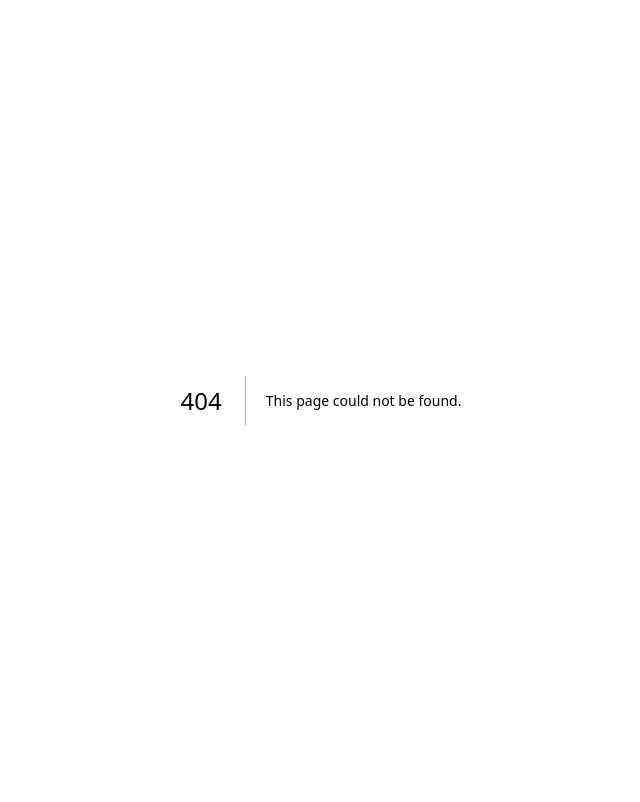
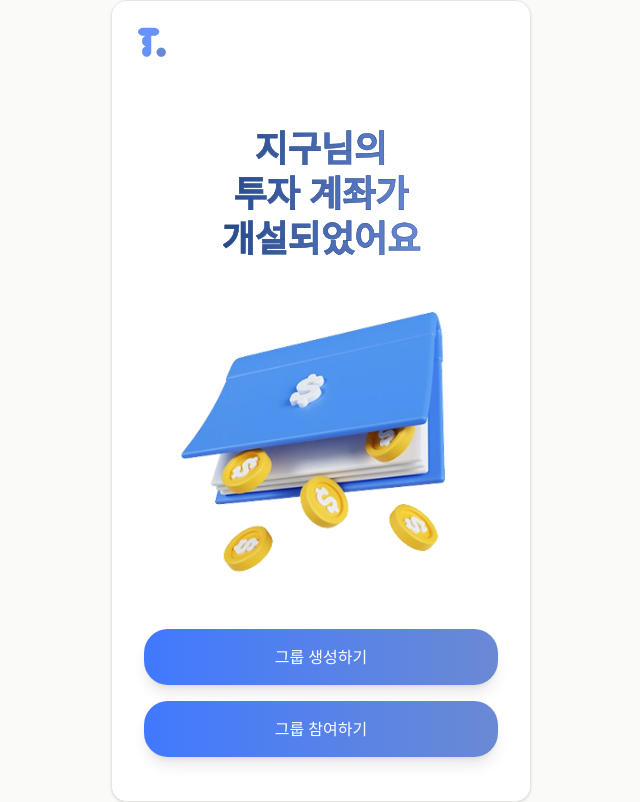
Before and after one commit to ToGather-Final/ToGather-Client, a Next.js app: page /account-complete in a window 1280 px wide. Before the commit this address had no page. Shown: the whole page, without its empty margins (319-959 px from the left). Built offline with nearby package versions, Linux system fonts and the light colour scheme.

Commit message:
Feat: 투자 계좌 개설

```diff
--- /dev/null
+++ b/src/app/(pages)/(plain)/account-complete/page.tsx
@@ -0,0 +1,72 @@
+"use client"
+
+import { useRouter } from "next/navigation"
+import MainButton from "@/components/common/MainButton"
+
+export default function AccountCompletePage() {
+  const router = useRouter()
+
+  const handleCreateGroup = () => {
+    // 그룹 생성하기로 이동
+    router.push("/group-create")
+  }
+
+  const handleJoinGroup = () => {
+    // 그룹 참여하기로 이동
+    router.push("/group-join")
+  }
+
+  return (
+    <div className="min-h-screen bg-white relative overflow-hidden flex flex-col">
+      {/* Header */}
+      <div className="p-6 relative z-10">
+        <img
+          src="/images/logo-blue.png"
+          alt="ToGather Logo"
+          className="h-8 w-8 object-contain"
+        />
+      </div>
+
+      {/* Main content */}
+      <div className="flex-1 flex flex-col items-center justify-center px-8 relative z-10">
+        {/* Title */}
+        <h1
+          className="text-4xl font-extrabold text-center mb-6 leading-tight"
+          style={{
+            backgroundImage: 'linear-gradient(to right, #264989, #6989D4)',
+            WebkitBackgroundClip: 'text',
+            WebkitTextFillColor: 'transparent',
+            backgroundClip: 'text',
+            fontWeight: 900,
+            WebkitTextStroke: '0.4px #264989'
+          }}
+        >
+          지구님의
+          <br />
+          투자 계좌가
+          <br />
+          개설되었어요
+        </h1>
+
+        {/* Account Image */}
+        <div className="mb-6">
+          <img
+            src="/images/account-create.png"
+            alt="Account Created"
+            className="w-80 h-auto object-contain"
+          />
+        </div>
+
+        {/* Buttons */}
+        <div className="w-full max-w-sm space-y-4">
+          <MainButton onClick={handleCreateGroup}>
+            그룹 생성하기
+          </MainButton>
+          <MainButton onClick={handleJoinGroup}>
+            그룹 참여하기
+          </MainButton>
+        </div>
+      </div>
+    </div>
+  )
+}
--- a/src/app/(pages)/(plain)/account-setup/page.tsx
+++ b/src/app/(pages)/(plain)/account-setup/page.tsx
@@ -27,41 +27,54 @@ export default function InvestmentAccountPage() {
     }))
   }
 
-  const handleBack = () => {
-    router.back()
-  }
-
   return (
-    <div className="min-h-screen bg-white relative overflow-hidden">
+    <div className="h-screen bg-white relative overflow-hidden flex flex-col">
 
       {/* Header */}
-      <div className="flex items-center justify-between p-6 relative z-10">
-        <button
-          onClick={handleBack}
-          className="w-12 h-12 bg-gray-100 hover:bg-gray-200 rounded-full flex items-center justify-center transition-colors"
-        >
-          <svg className="w-6 h-6 text-gray-600" fill="none" stroke="currentColor" viewBox="0 0 24 24">
-            <path strokeLinecap="round" strokeLinejoin="round" strokeWidth={2} d="M15 19l-7-7 7-7" />
-          </svg>
-        </button>
+      <div className="p-6 relative z-10 flex-shrink-0">
         <img
           src="/images/logo-blue.png"
           alt="ToGather Logo"
           className="h-8 w-8 object-contain"
         />
-        <div className="w-6"></div>
       </div>
 
       {/* Content */}
-      <div className="flex-1 px-6 py-8 relative z-10">
+      <div className="flex-1 px-6 pb-8 relative z-10 overflow-y-auto">
         <div className="max-w-md mx-auto">
-          <h1 className="text-2xl font-bold text-center mb-2" style={{ color: '#6592FD' }}>투자 계좌 개설</h1>
-          <p className="text-center mb-8" style={{ color: '#6592FD' }}>매매에 사용되는 개인 통장이에요</p>
+          <h1
+            className="text-4xl font-extrabold text-center mb-4"
+            style={{
+              backgroundImage: 'linear-gradient(to right, #4078FF, #6989D4)',
+              WebkitBackgroundClip: 'text',
+              WebkitTextFillColor: 'transparent',
+              backgroundClip: 'text',
+              fontWeight: 900,
+              WebkitTextStroke: '0.4px #4078FF'
+            }}
+          >
+            투자 계좌 개설
+          </h1>
+          <p
+            className="text-lg font-extrabold text-center mb-8"
+            style={{
+              backgroundImage: 'linear-gradient(to right, #234085, #6989D4)',
+              WebkitBackgroundClip: 'text',
+              WebkitTextFillColor: 'transparent',
+              backgroundClip: 'text'
+            }}
+          >
+            매매에 사용되는 개인 통장이에요
+          </p>
 
           {/* Info Box */}
-          <div className="bg-purple-50 rounded-lg p-4 mb-8">
-            <p className="text-sm text-gray-800 leading-relaxed">
-              주식과 금융상품을 한 계좌에서 거래할 수 있으며, 국내/해외주식, 금융상품(펀드, 채권, 연금) 서비스를 이용할 수 있습니다. 울랄라
+          <div className="rounded-3xl p-3 mb-8" style={{ backgroundColor: '#EEF2FF' }}>
+            <p className="text-xs text-gray-800 leading-relaxed text-center">
+              주식과 금융상품을 한 계좌에서 거래할 수 있으며,
+              <br />
+              국내/해외주식, 금융상품(펀드, 채권, 연금) 서비스를
+              <br />
+              이용할 수 있습니다. 울랄라
             </p>
           </div>
 
@@ -71,7 +84,7 @@ export default function InvestmentAccountPage() {
               placeholder="이름"
               value={formData.name}
               onChange={(e) => handleInputChange("name", e.target.value)}
-              className="h-14 rounded-2xl border-gray-200 text-lg placeholder:text-gray-400 bg-white"
+              className="h-13 rounded-2xl border-gray-200 text-lg placeholder:text-gray-400 bg-white"
               required
             />
 
@@ -80,7 +93,7 @@ export default function InvestmentAccountPage() {
               placeholder="영문 성"
               value={formData.englishLastName}
               onChange={(e) => handleInputChange("englishLastName", e.target.value)}
-              className="h-14 rounded-2xl border-gray-200 text-lg placeholder:text-gray-400 bg-white"
+              className="h-13 rounded-2xl border-gray-200 text-lg placeholder:text-gray-400 bg-white"
               required
             />
 
@@ -89,7 +102,7 @@ export default function InvestmentAccountPage() {
               placeholder="영문 이름"
               value={formData.englishFirstName}
               onChange={(e) => handleInputChange("englishFirstName", e.target.value)}
-              className="h-14 rounded-2xl border-gray-200 text-lg placeholder:text-gray-400 bg-white"
+              className="h-13 rounded-2xl border-gray-200 text-lg placeholder:text-gray-400 bg-white"
               required
             />
 
```
Also changed, not shown: public/images/account-create.png (added).
